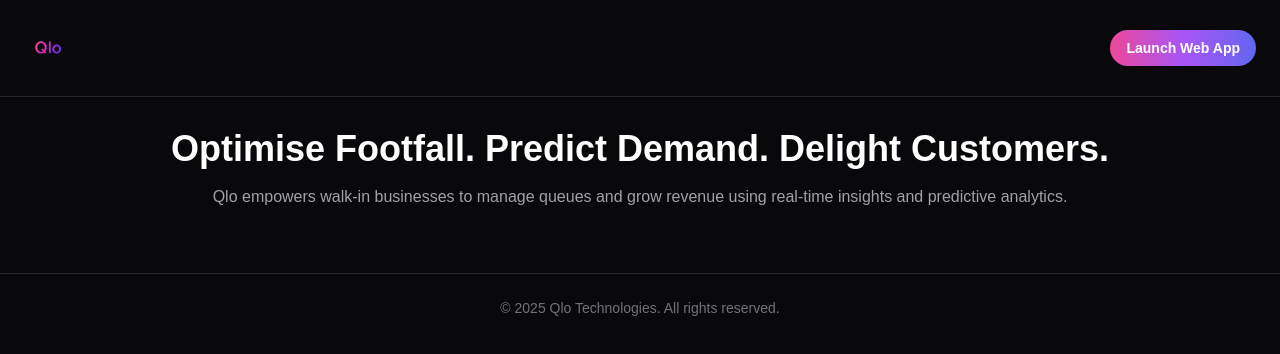
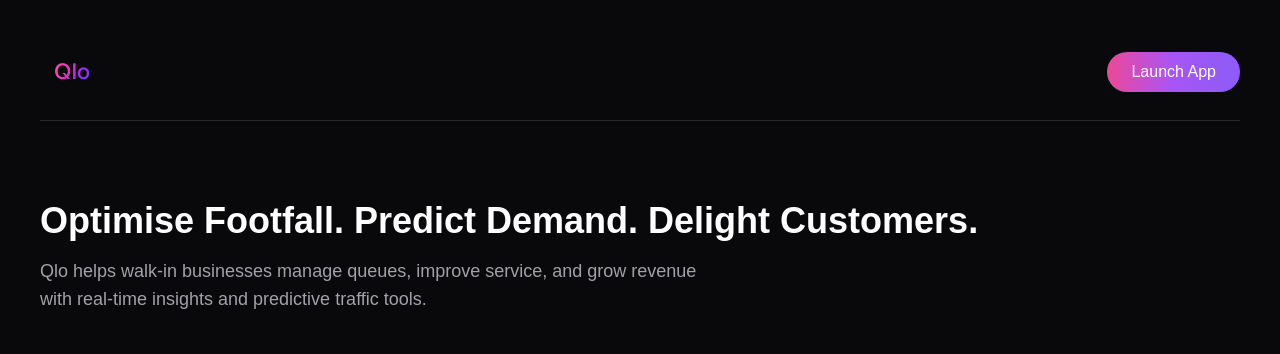
Before and after one commit to kozmickb/qlo-landing, a React (Vite) app: page / in a window 1280 px wide. Shown: the top 354 px of the page. Built offline with nearby package versions, Linux system fonts and the light colour scheme.

Commit message:
Add files via upload

```diff
--- a/src/components/Layout.jsx
+++ b/src/components/Layout.jsx
@@ -1,19 +1,21 @@
+
 import React from 'react';
 
 export default function Layout() {
   return (
-    <div className="min-h-screen bg-zinc-950 text-white">
-      <header className="p-6 border-b border-zinc-800 flex justify-between items-center">
-        <img src="/QLO logo.png" alt="Qlo Logo" className="h-12" />
-        <a href="https://web.qlo.app" className="bg-gradient-to-r from-pink-500 via-purple-500 to-indigo-500 px-4 py-2 rounded-full text-sm font-semibold hover:opacity-90 transition">Launch Web App</a>
+    <div className="min-h-screen bg-zinc-950 text-white p-10">
+      <header className="flex justify-between items-center border-b border-zinc-800 pb-4">
+        <img src="/QLO logo.png" alt="Qlo Logo" className="h-16" />
+        <a href="https://web.qlo.app" className="bg-gradient-to-r from-pink-500 via-purple-500 to-violet-500 text-white px-6 py-2 rounded-full">
+          Launch App
+        </a>
       </header>
-      <main className="p-8 text-center">
+      <section className="py-20">
         <h1 className="text-4xl font-bold mb-4">Optimise Footfall. Predict Demand. Delight Customers.</h1>
-        <p className="text-zinc-400 mb-8">Qlo empowers walk-in businesses to manage queues and grow revenue using real-time insights and predictive analytics.</p>
-      </main>
-      <footer className="p-6 border-t border-zinc-800 text-center text-sm text-zinc-500">
-        &copy; {new Date().getFullYear()} Qlo Technologies. All rights reserved.
-      </footer>
+        <p className="text-zinc-400 text-lg max-w-2xl">
+          Qlo helps walk-in businesses manage queues, improve service, and grow revenue with real-time insights and predictive traffic tools.
+        </p>
+      </section>
     </div>
   );
 }
```
